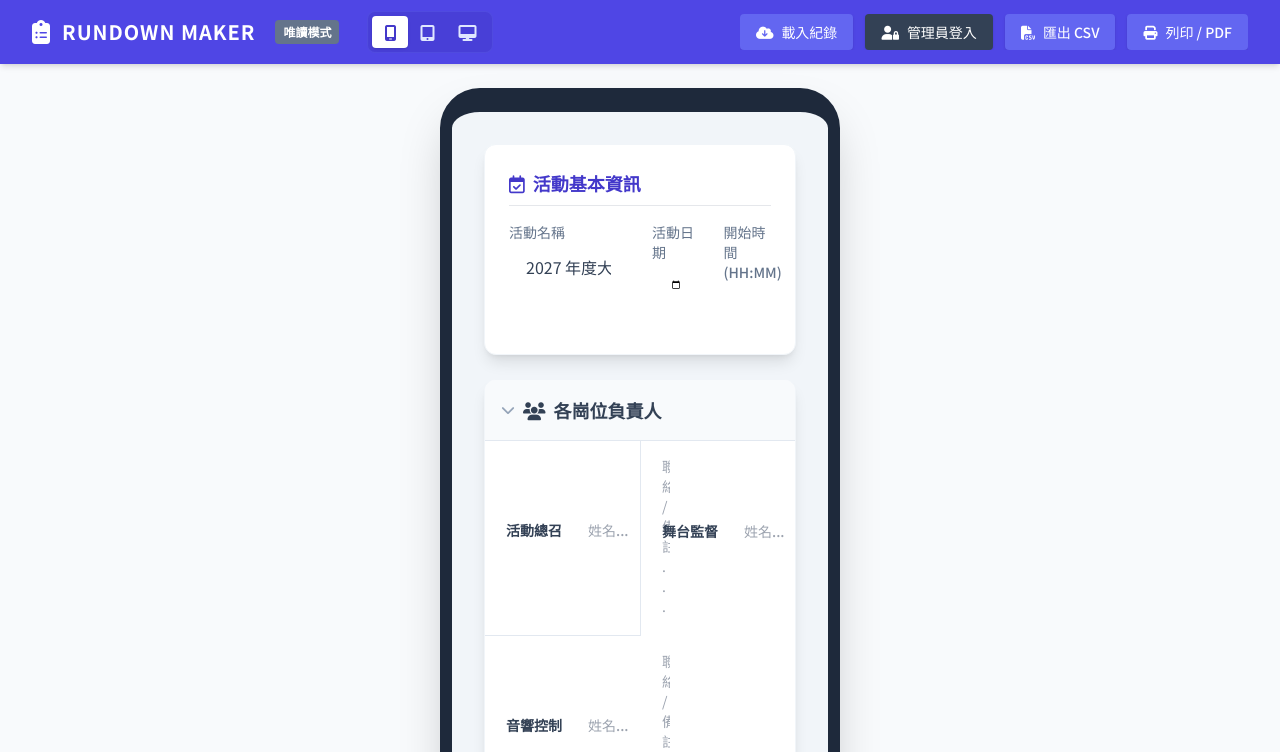
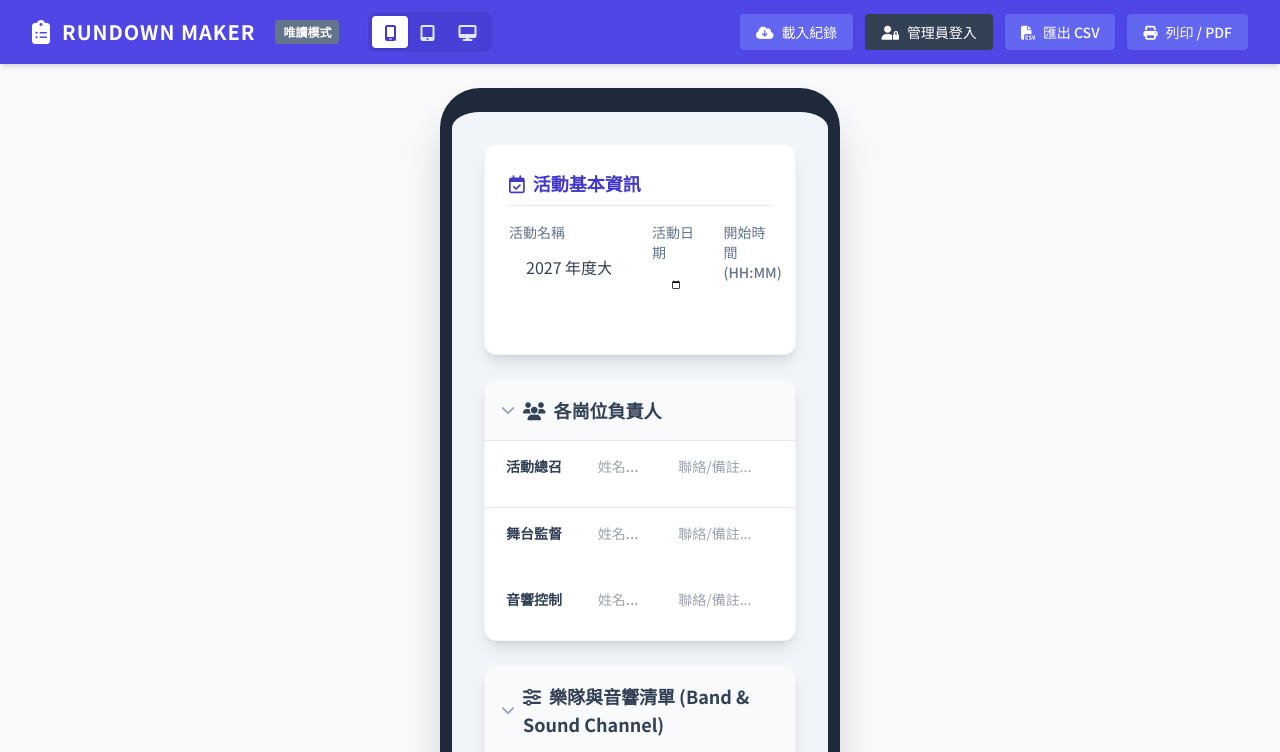
Before and after one commit to ink0509-G/Rundown4gospel, a plain HTML site: page index.html in a window 1280 px wide. Both pictures are taken after a click on the button 390 px from the left and 32 px from the top of the page. Shown: the top 752 px of the page. Drawn offline with nearby package versions, Linux system fonts and the light colour scheme.

Commit message:
Update index.html

```diff
--- a/index.html
+++ b/index.html
@@ -55,7 +55,12 @@
             display: grid;
             grid-template-columns: repeat(2, minmax(0, 1fr));
         }
-        #mainContainer.layout-mobile #crewGrid,
+        #mainContainer.layout-mobile #crewGrid {
+            grid-template-columns: minmax(0, 1fr);
+        }
+        #mainContainer.layout-mobile #crewGrid > div {
+            border-left-width: 0 !important;
+        }
         @media (max-width: 639px) {
             #crewGrid {
                 grid-template-columns: minmax(0, 1fr);
```
